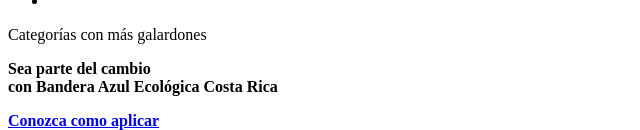
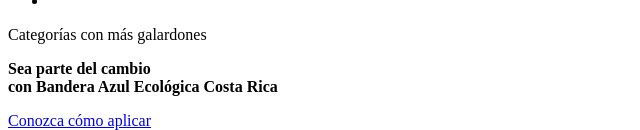
Before and after one commit to EmilioCR/BAE-CR, a PHP site: template grav/user/themes/azul/templates/winners.html.twig in a window 1280 px wide. Shown: the part 214-344 px from the top of the page, without its empty margins (0-640 px from the left). Run offline with PHP 8.4, Linux system fonts and the light colour scheme; the template is opened without the code that fills it, so the values that code supplies are empty; some libraries are stand-ins or nearby versions.

Commit message:
Fixed space in text for ecologica

```diff
--- a/grav/user/themes/azul/templates/winners.html.twig
+++ b/grav/user/themes/azul/templates/winners.html.twig
@@ -47,8 +47,8 @@
 	<div class="section-pattern section-pattern-green">
 		<div class="limiter">
 			<div class="know-how-to-apply-section">
-				<p><b> Sea parte del cambio <br> con Bandera Azul Ecológica Costa Rica</b></p>
-				<a class="button button-white" href="#"><b>Conozca como aplicar</b></a>
+				<p><b> Sea parte del cambio <br> con Bandera Azul Ecológica Costa Rica</b></p>
+				<a class="button button-white" href="#">Conozca cómo aplicar</a>
 			</div>
 		</div>
 	</div>
```
